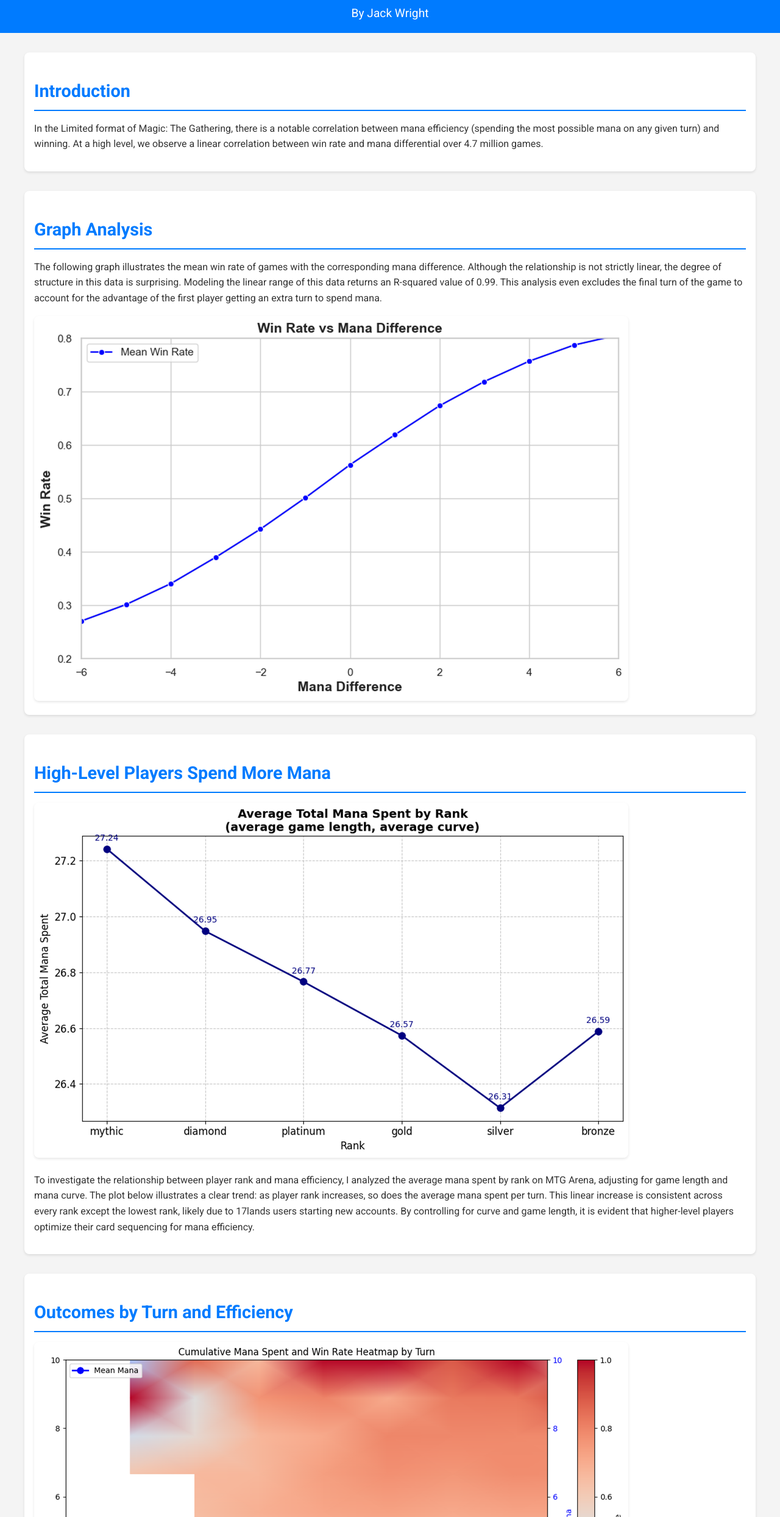
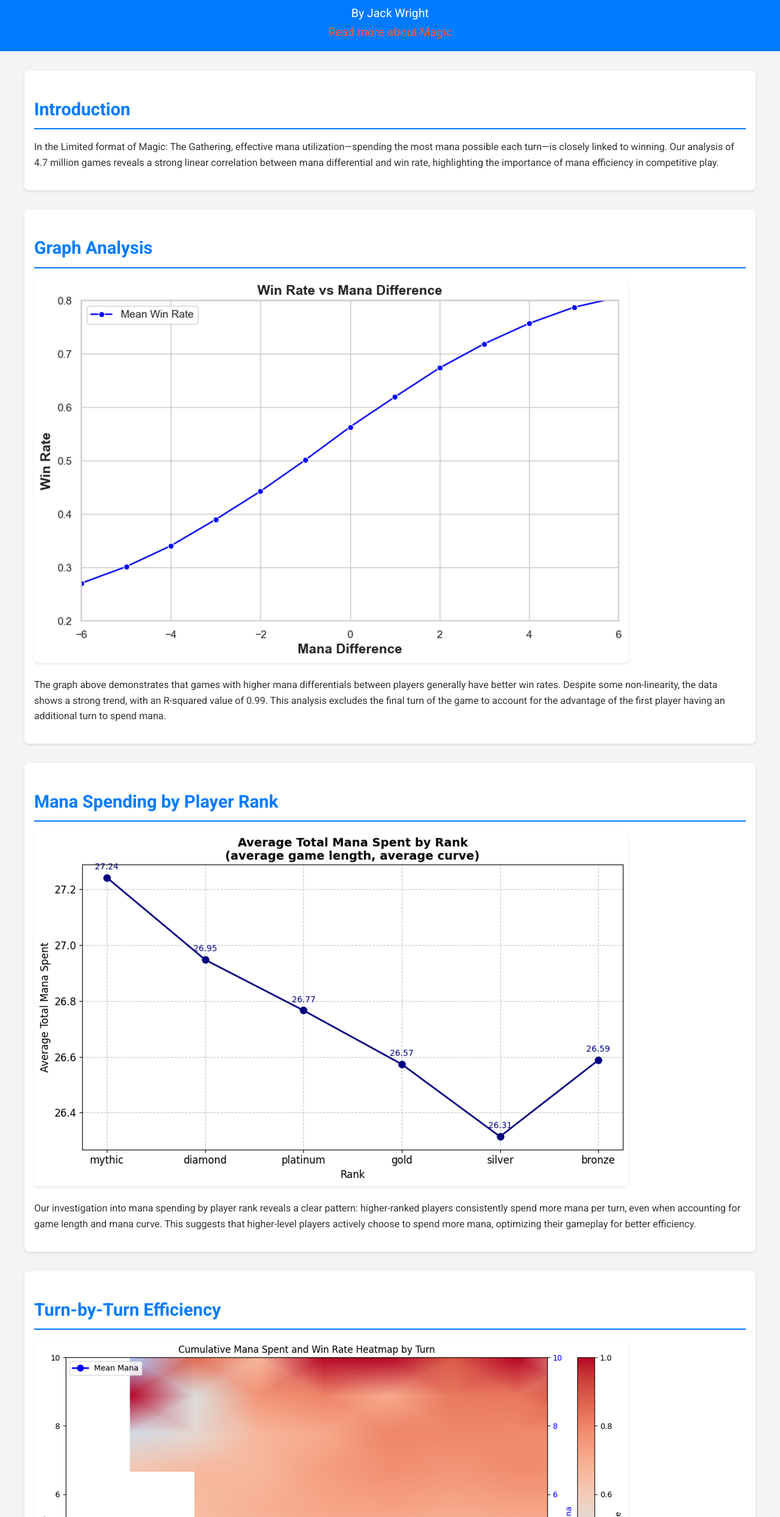
Before and after one commit to JackJosephWright/mana-efficiency, a plain HTML site: page index.html in a window 1280 px wide. Shown: the part 73-2560 px from the top of the page at 61% size. Drawn offline with Linux system fonts and the light colour scheme.

Commit message:
added hyperlink

```diff
--- a/index.html
+++ b/index.html
@@ -3,40 +3,44 @@
 <head>
     <meta charset="UTF-8">
     <meta name="viewport" content="width=device-width, initial-scale=1.0">
-    <title>Mana Efficiency in Magic: The Gathering </title>
+    <title>Mana Efficiency in Magic: The Gathering</title>
     <link rel="stylesheet" href="styles.css">
     <!-- Adding Google Fonts for better typography -->
     <link href="https://fonts.googleapis.com/css2?family=Roboto:wght@400;500;700&display=swap" rel="stylesheet">
+
+
 </head>
 <body>
     <header>
         <h1>Mana Efficiency in Magic: The Gathering</h1>
         <p>By Jack Wright</p>
+        <a href="https://jackjosephwright.github.io/mtg_main_page/" title="Read more about Magic" style="color: #ff5733; font-size: 1.2em; text-decoration: none;">Read more about Magic</a>
+
     </header>
     <main>
         <section>
             <h2>Introduction</h2>
-            <p>In the Limited format of Magic: The Gathering, there is a notable correlation between mana efficiency (spending the most possible mana on any given turn) and winning. At a high level, we observe a linear correlation between win rate and mana differential over 4.7 million games.</p>
+            <p>In the Limited format of Magic: The Gathering, effective mana utilization—spending the most mana possible each turn—is closely linked to winning. Our analysis of 4.7 million games reveals a strong linear correlation between mana differential and win rate, highlighting the importance of mana efficiency in competitive play.</p>
         </section>
         <section>
             <h2>Graph Analysis</h2>
-            <p>The following graph illustrates the mean win rate of games with the corresponding mana difference. Although the relationship is not strictly linear, the degree of structure in this data is surprising. Modeling the linear range of this data returns an R-squared value of 0.99. This analysis even excludes the final turn of the game to account for the advantage of the first player getting an extra turn to spend mana.</p>
             <img src="plots/win_rate_vs_mana_difference.png" alt="Win Rate vs. Mana Difference">
+            <p>The graph above demonstrates that games with higher mana differentials between players generally have better win rates. Despite some non-linearity, the data shows a strong trend, with an R-squared value of 0.99. This analysis excludes the final turn of the game to account for the advantage of the first player having an additional turn to spend mana.</p>
+
         </section>
         <section>
-            <h2>High-Level Players Spend More Mana</h2>
+            <h2>Mana Spending by Player Rank</h2>
             <img src="plots/avg_total_mana_by_rank.png" alt="Mana Spent by Rank">
-            <p>To investigate the relationship between player rank and mana efficiency, I analyzed the average mana spent by rank on MTG Arena, adjusting for game length and mana curve. The plot below illustrates a clear trend: as player rank increases, so does the average mana spent per turn. This linear increase is consistent across every rank except the lowest rank, likely due to 17lands users starting new accounts. By controlling for curve and game length, it is evident that higher-level players optimize their card sequencing for mana efficiency.</p>
+            <p>Our investigation into mana spending by player rank reveals a clear pattern: higher-ranked players consistently spend more mana per turn, even when accounting for game length and mana curve. This suggests that higher-level players actively choose to spend more mana, optimizing their gameplay for better efficiency.</p>
         </section>
         <section>
-            <h2>Outcomes by Turn and Efficiency</h2>
-            <img src="plots/cum_mana_spent_heatmap.png" alt="Turn by Turn Mana">
-            <p>This plot provides a detailed view of mana efficiency over turns in Magic: The Gathering, illustrating how variability in mana usage correlates with win rates.</p>
-            <p>The central line graph illustrates the average mana spent per turn, establishing a baseline measure of efficiency across different phases of the game. The shaded regions around this line indicate the win rate corresponding to the mana spent. The mean mana spent aligns with the average 17Lands win rate of 55%. Deviations from this mean show a consistent pattern: as the distance from the mean increases, the win rate either rises or falls accordingly.</p>
+            <h2>Turn-by-Turn Efficiency</h2>
+            <img src="plots/cum_mana_spent_heatmap.png" alt="Turn-by-Turn Mana">
+            <p>This heatmap illustrates how mana spending correlates with win rates across all turns of the game. By examining mana usage on each turn, we observe that increased mana expenditure is associated with higher win rates, even if the game does not end on that turn. The central line graph shows the average mana spent per turn, with shaded regions indicating win rates corresponding to mana spent. Deviations from the mean mana spent are linked with fluctuations in win rates, reinforcing the importance of mana efficiency throughout the game.</p>
         </section>
         <section>
             <h2>Strategic Insights</h2>
-            <p>The primary strategic insight from these plots is the bias towards mana efficiency: games where players spend more mana on average per turn tend to have higher win rates, while lower mana expenditure correlates with decreased win rates. Higher-level players consistently spend more mana than their lower-level counterparts, as confirmed by the turn-by-turn mana analysis. Optimizing mana usage each turn is crucial for enhancing strategic play and increasing the chances of winning.</p>
+            <p>Our analysis highlights that players who spend more mana on average per turn tend to have higher win rates. This trend is particularly evident among higher-level players who consistently outspend their opponents, even when controlling for factors like mana curve and card quality. Strategic optimization of mana usage is crucial for improving win rates and achieving success in Magic: The Gathering.</p>
         </section>
     </main>
     <footer>
```
